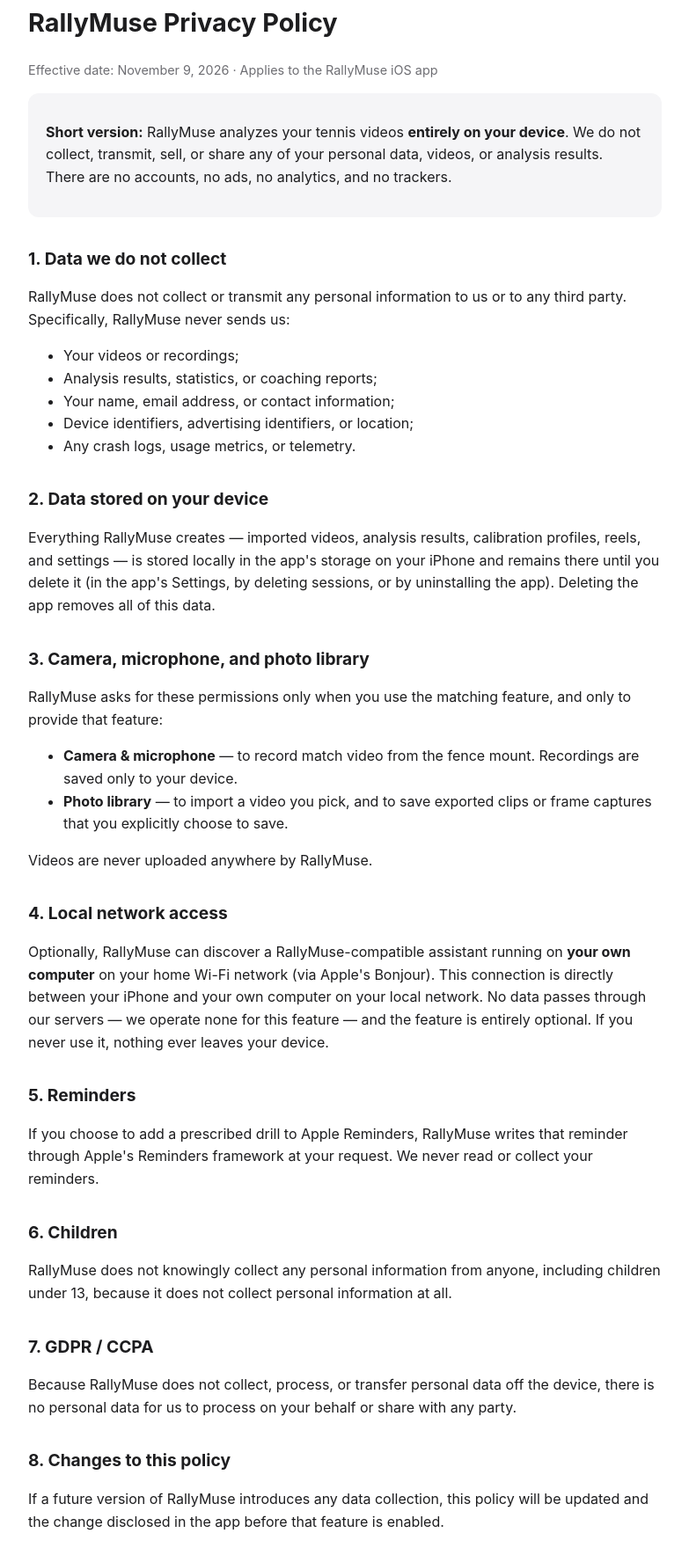
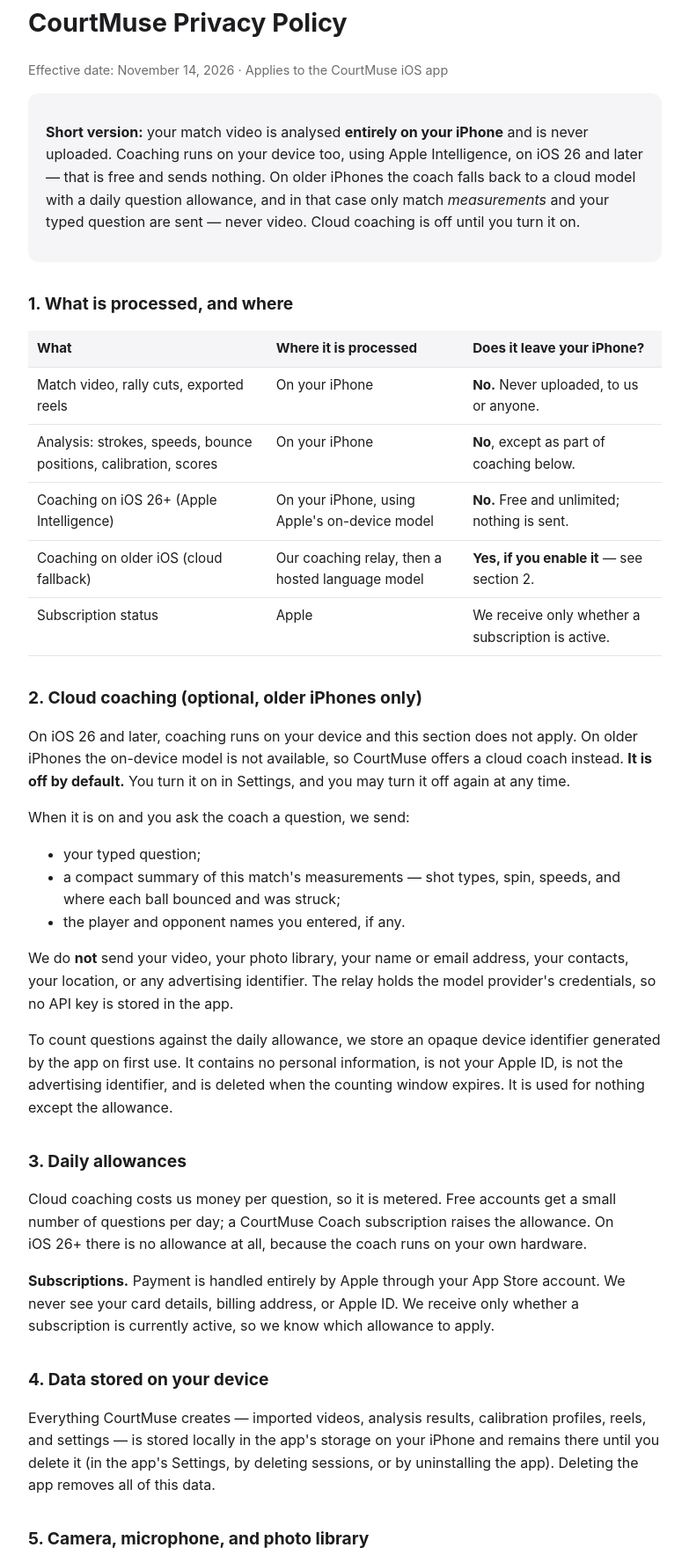
Before and after one commit to xkong2017/rallymuse-privacy, a plain HTML site: page index.html in a window 1280 px wide. Shown: the part 37-1805 px from the top of the page at 88% size, without its empty margins (248-1031 px from the left). Drawn offline with Linux system fonts and the light colour scheme.

Commit message:
privacy: disclose the cloud coach, and use the product's own name
The published policy said 'We do not collect, transmit, sell, or share any of
your personal data ... There are no accounts' and named the app RallyMuse.

Both were wrong for the shipping CourtMuse build, and App Review compares the
policy against PrivacyInfo.xcprivacy, which declares a device identifier and
user content for the optional cloud coach. This is the corrected policy from
rallymuse-ios/docs/privacy-policy.html: it keeps every 'we never upload your
video' promise and adds the one place something does leave the device.
The app links this exact URL (RMPrivacyPolicyURL).

```diff
--- a/index.html
+++ b/index.html
@@ -3,61 +3,132 @@
 <head>
 <meta charset="utf-8">
 <meta name="viewport" content="width=device-width, initial-scale=1">
-<title>RallyMuse Privacy Policy</title>
+<title>CourtMuse Privacy Policy</title>
 <style>
   body { font-family: -apple-system, "Helvetica Neue", Arial, sans-serif; max-width: 720px; margin: 40px auto; padding: 0 20px; color: #1d1d1f; line-height: 1.6; }
   h1 { font-size: 1.8rem; } h2 { font-size: 1.2rem; margin-top: 2rem; }
   .meta { color: #6e6e73; font-size: 0.9rem; }
   .highlight { background: #f5f5f7; border-radius: 12px; padding: 16px 20px; }
+  table { border-collapse: collapse; width: 100%; margin: 1rem 0; font-size: 0.95rem; }
+  th, td { text-align: left; padding: 8px 10px; border-bottom: 1px solid #e5e5ea; vertical-align: top; }
+  th { background: #f5f5f7; }
 </style>
 </head>
 <body>
-<h1>RallyMuse Privacy Policy</h1>
-<p class="meta">Effective date: November 9, 2026 · Applies to the RallyMuse iOS app</p>
+<h1>CourtMuse Privacy Policy</h1>
+<p class="meta">Effective date: November 14, 2026 · Applies to the CourtMuse iOS app</p>
 
 <div class="highlight">
-<p><strong>Short version:</strong> RallyMuse analyzes your tennis videos <strong>entirely on your device</strong>.
-We do not collect, transmit, sell, or share any of your personal data, videos, or analysis results.
-There are no accounts, no ads, no analytics, and no trackers.</p>
+<p><strong>Short version:</strong> your match video is analysed <strong>entirely on your iPhone</strong> and is never uploaded.
+Coaching runs on your device too, using Apple Intelligence, on iOS&nbsp;26 and later — that is free and sends nothing.
+On older iPhones the coach falls back to a cloud model with a daily question allowance, and in that case only match
+<em>measurements</em> and your typed question are sent — never video. Cloud coaching is off until you turn it on.</p>
 </div>
 
-<h2>1. Data we do not collect</h2>
-<p>RallyMuse does not collect or transmit any personal information to us or to any third party. Specifically, RallyMuse never sends us:</p>
+<h2>1. What is processed, and where</h2>
+<table>
+  <tr><th>What</th><th>Where it is processed</th><th>Does it leave your iPhone?</th></tr>
+  <tr>
+    <td>Match video, rally cuts, exported reels</td>
+    <td>On your iPhone</td>
+    <td><strong>No.</strong> Never uploaded, to us or anyone.</td>
+  </tr>
+  <tr>
+    <td>Analysis: strokes, speeds, bounce positions, calibration, scores</td>
+    <td>On your iPhone</td>
+    <td><strong>No</strong>, except as part of coaching below.</td>
+  </tr>
+  <tr>
+    <td>Coaching on iOS&nbsp;26+ (Apple Intelligence)</td>
+    <td>On your iPhone, using Apple's on-device model</td>
+    <td><strong>No.</strong> Free and unlimited; nothing is sent.</td>
+  </tr>
+  <tr>
+    <td>Coaching on older iOS (cloud fallback)</td>
+    <td>Our coaching relay, then a hosted language model</td>
+    <td><strong>Yes, if you enable it</strong> — see section 2.</td>
+  </tr>
+  <tr>
+    <td>Subscription status</td>
+    <td>Apple</td>
+    <td>We receive only whether a subscription is active.</td>
+  </tr>
+</table>
+
+<h2>2. Cloud coaching (optional, older iPhones only)</h2>
+<p>On iOS&nbsp;26 and later, coaching runs on your device and this section does not apply. On older iPhones the
+on-device model is not available, so CourtMuse offers a cloud coach instead. <strong>It is off by default.</strong>
+You turn it on in Settings, and you may turn it off again at any time.</p>
+<p>When it is on and you ask the coach a question, we send:</p>
 <ul>
-  <li>Your videos or recordings;</li>
-  <li>Analysis results, statistics, or coaching reports;</li>
-  <li>Your name, email address, or contact information;</li>
-  <li>Device identifiers, advertising identifiers, or location;</li>
-  <li>Any crash logs, usage metrics, or telemetry.</li>
+  <li>your typed question;</li>
+  <li>a compact summary of this match's measurements — shot types, spin, speeds, and where each ball bounced and was struck;</li>
+  <li>the player and opponent names you entered, if any.</li>
 </ul>
+<p>We do <strong>not</strong> send your video, your photo library, your name or email address, your contacts, your
+location, or any advertising identifier. The relay holds the model provider's credentials, so no API key is stored
+in the app.</p>
+<p>To count questions against the daily allowance, we store an opaque device identifier generated by the app on first
+use. It contains no personal information, is not your Apple ID, is not the advertising identifier, and is deleted when
+the counting window expires. It is used for nothing except the allowance.</p>
 
-<h2>2. Data stored on your device</h2>
-<p>Everything RallyMuse creates — imported videos, analysis results, calibration profiles, reels, and settings — is stored locally in the app's storage on your iPhone and remains there until you delete it (in the app's Settings, by deleting sessions, or by uninstalling the app). Deleting the app removes all of this data.</p>
+<h2>3. Daily allowances</h2>
+<p>Cloud coaching costs us money per question, so it is metered. Free accounts get a small number of questions per day;
+a CourtMuse Coach subscription raises the allowance. On iOS&nbsp;26+ there is no allowance at all, because the coach
+runs on your own hardware.</p>
+<p><strong>Subscriptions.</strong> Payment is handled entirely by Apple through your App Store account. We never see your
+card details, billing address, or Apple ID. We receive only whether a subscription is currently active, so we know
+which allowance to apply.</p>
 
-<h2>3. Camera, microphone, and photo library</h2>
-<p>RallyMuse asks for these permissions only when you use the matching feature, and only to provide that feature:</p>
+<h2>4. Data stored on your device</h2>
+<p>Everything CourtMuse creates — imported videos, analysis results, calibration profiles, reels, and settings — is
+stored locally in the app's storage on your iPhone and remains there until you delete it (in the app's Settings, by
+deleting sessions, or by uninstalling the app). Deleting the app removes all of this data.</p>
+
+<h2>5. Camera, microphone, and photo library</h2>
+<p>CourtMuse asks for these permissions only when you use the matching feature, and only to provide that feature:</p>
 <ul>
   <li><strong>Camera &amp; microphone</strong> — to record match video from the fence mount. Recordings are saved only to your device.</li>
   <li><strong>Photo library</strong> — to import a video you pick, and to save exported clips or frame captures that you explicitly choose to save.</li>
 </ul>
-<p>Videos are never uploaded anywhere by RallyMuse.</p>
+<p>Videos are never uploaded anywhere by CourtMuse, including by the cloud coach.</p>
 
-<h2>4. Local network access</h2>
-<p>Optionally, RallyMuse can discover a RallyMuse-compatible assistant running on <strong>your own computer</strong> on your home Wi-Fi network (via Apple's Bonjour). This connection is directly between your iPhone and your own computer on your local network. No data passes through our servers — we operate none for this feature — and the feature is entirely optional. If you never use it, nothing ever leaves your device.</p>
+<h2>6. Local network access</h2>
+<p>Optionally, CourtMuse can discover a CourtMuse-compatible assistant running on <strong>your own computer</strong> on
+your home Wi-Fi network (via Apple's Bonjour). This connection is directly between your iPhone and your own computer
+on your local network. No data passes through our servers for this feature, and it is entirely optional. If you never
+use it, nothing is sent to your computer.</p>
 
-<h2>5. Reminders</h2>
-<p>If you choose to add a prescribed drill to Apple Reminders, RallyMuse writes that reminder through Apple's Reminders framework at your request. We never read or collect your reminders.</p>
+<h2>7. Reminders</h2>
+<p>If you choose to add a prescribed drill to Apple Reminders, CourtMuse writes that reminder through Apple's Reminders
+framework at your request. We never read or collect your reminders.</p>
 
-<h2>6. Children</h2>
-<p>RallyMuse does not knowingly collect any personal information from anyone, including children under 13, because it does not collect personal information at all.</p>
+<h2>8. What we do not do</h2>
+<ul>
+  <li>We do not upload your match video, ever.</li>
+  <li>We do not sell, rent, or share your personal data with advertisers or data brokers.</li>
+  <li>We do not use your video or your match data to train models.</li>
+  <li>We do not run advertising or analytics SDKs, and we do not track you across other apps or websites.</li>
+  <li>We do not require an account to use the app.</li>
+</ul>
 
-<h2>7. GDPR / CCPA</h2>
-<p>Because RallyMuse does not collect, process, or transfer personal data off the device, there is no personal data for us to process on your behalf or share with any party.</p>
+<h2>9. Children</h2>
+<p>CourtMuse is not directed to children under 13 and does not knowingly collect personal information from them. If you
+believe a child has sent us personal information, contact us and we will delete it.</p>
 
-<h2>8. Changes to this policy</h2>
-<p>If a future version of RallyMuse introduces any data collection, this policy will be updated and the change disclosed in the app before that feature is enabled.</p>
+<h2>10. GDPR / CCPA</h2>
+<p>For players who never enable cloud coaching, CourtMuse processes no personal data off the device, so there is nothing
+for us to process on your behalf.</p>
+<p>If you enable cloud coaching, the match summary and your question are processed to answer you, on the basis of your
+consent (which you give by switching the feature on and can withdraw by switching it off). We keep quota counters,
+which contain no personal information, only for the current allowance window. We do not sell personal information.
+To request access to or deletion of anything we hold, email us.</p>
 
-<h2>9. Contact</h2>
-<p>Questions or support: <strong>support@f3tennis.com</strong></p>
+<h2>11. Changes to this policy</h2>
+<p>If a future version of CourtMuse introduces new data collection, this policy will be updated and the change disclosed
+in the app before that feature is enabled. The date at the top always reflects the current version.</p>
+
+<h2>12. Contact</h2>
+<p>Questions, requests, or concerns: <strong>support@f3tennis.com</strong></p>
 </body>
 </html>
```
